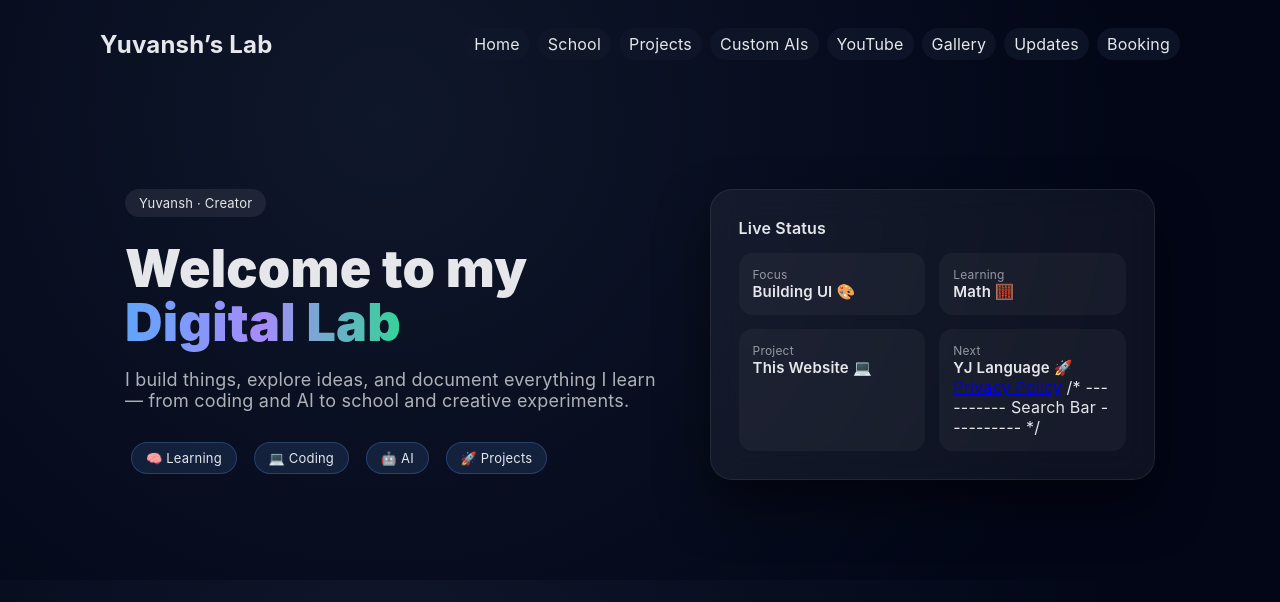
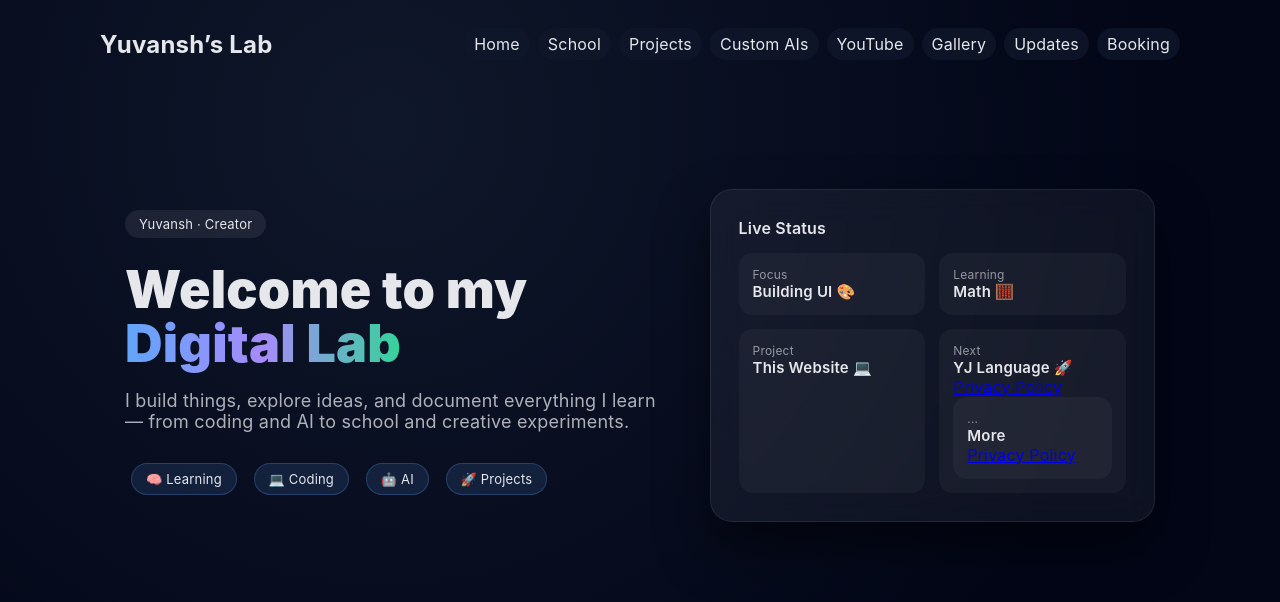
Before and after one commit to varunjain79/yuvansh.github.io, a Jekyll site: the page built from index.md, in a window 1280 px wide. Shown: the top 602 px of the page. Built offline with Jekyll 4.4.1, drawn with Linux system fonts in a browser that asks for light colours; comment, search, counter and statistics services are not loaded.

Commit message:
Enhance hero chip section with 'More' option
Added a new hero chip for 'More' and updated the layout.

```diff
--- a/index.md
+++ b/index.md
@@ -262,7 +262,10 @@ body {
           <div class="hero-chip-label">Next</div>
           <div class="hero-chip-value">YJ Language 🚀</div>
          <a href="/privacy/">Privacy Policy</a>
-         /* ---------- Search Bar ---------- */
+             <div class="hero-chip">
+          <div class="hero-chip-label">...</div>
+          <div class="hero-chip-value">More</div>
+         <a href="/privacy/">Privacy Policy</a>
             <script async src="https://cse.google.com/cse.js?cx=f2e93a617b5134b79">
 </script>
 <div class="gcse-search"></div>
```
